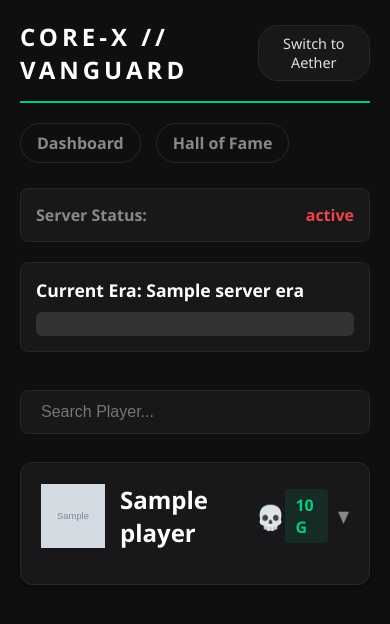
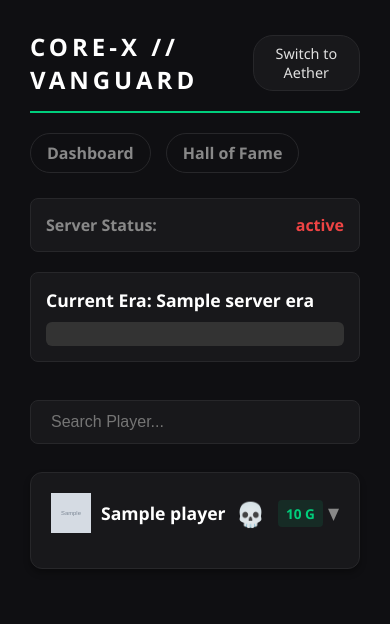
Before and after one commit to usr-frank/core-x, a Flask app: template templates/index.html in a window 390 px wide. Shown: the top 624 px of the page. Run offline with Flask 3, Linux system fonts and the light colour scheme; the template is opened without the code that fills it: most values are stand-ins (such as "Sample title", 1, 10 or a date in 2020); grey boxes marked "Sample" are stand-in pictures.

Commit message:
Fix: Mobile responsive layout patch (Phase 4.5)

```diff
--- a/static/style.css
+++ b/static/style.css
@@ -381,3 +381,42 @@ body { background-color: var(--bg-color); color: var(--text-main); font-family:
     padding: 8px 12px;
     color: var(--text-secondary);
 }
+
+/* === MOBILE RESPONSIVENESS PATCH === */
+@media (max-width: 600px) {
+    .container {
+        padding: 10px;
+    }
+
+    /* Shrink the huge rank icon */
+    .rank-emblem {
+        width: 40px;
+        height: 40px;
+        margin-right: 10px;
+    }
+
+    /* Scale down text and truncate long names */
+    .gamertag {
+        font-size: 1.1rem;
+        max-width: 140px; /* Force cutoff for long names */
+        white-space: nowrap;
+        overflow: hidden;
+        text-overflow: ellipsis;
+    }
+
+    /* Fix the Score Badge squashing */
+    .gs {
+        font-size: 0.85rem;
+        padding: 4px 8px;
+        white-space: nowrap; /* CRITICAL: Keeps "4200 G" on one line */
+    }
+
+    /* Tighten the layout gaps */
+    .header {
+        gap: 10px;
+    }
+
+    .chevron {
+        margin-left: 5px;
+    }
+}
```
